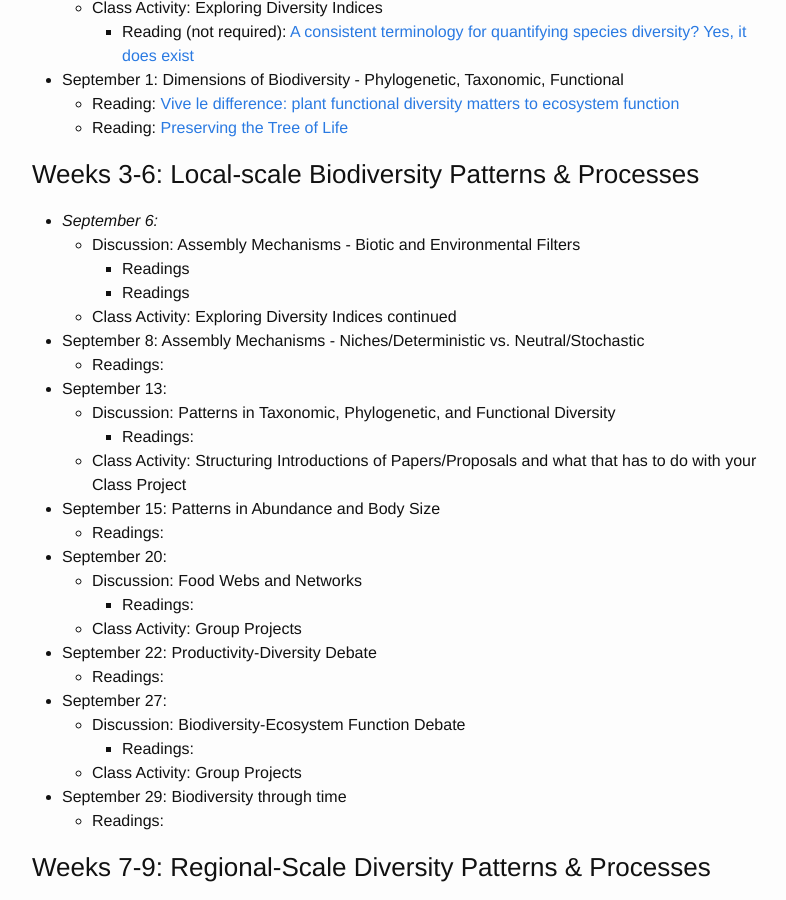
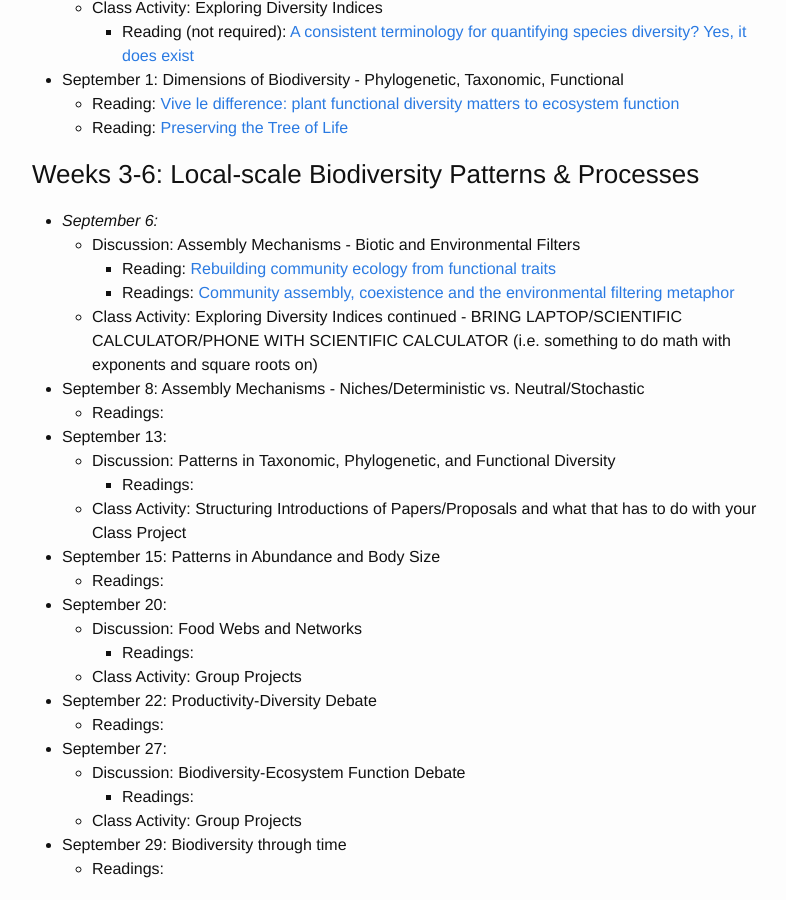
Before and after one commit to skmorgane/biodiversity-course, a Jekyll site: the page built from schedule.md, in a window 1280 px wide and 900 px high, scrolled down 516 px. Shown: the whole window, without its empty margins (238-1024 px from the left). Built offline with Jekyll 4.4.1, drawn with Linux system fonts in a browser that asks for light colours.

```diff
--- a/schedule.md
+++ b/schedule.md
@@ -28,9 +28,10 @@
 
 * *September 6:*
     * Discussion: Assembly Mechanisms - Biotic and Environmental Filters
-         * Readings
-         * Readings
-    * Class Activity: Exploring Diversity Indices continued
+         * Reading: [Rebuilding community ecology from functional traits](http://dx.doi.org/10.1016/j.tree.2006.02.002)
+         * Readings: [Community assembly, coexistence and the environmental filtering metaphor](https://doi.org/10.1111/1365-2435.12345)
+    * Class Activity: Exploring Diversity Indices continued - BRING LAPTOP/SCIENTIFIC CALCULATOR/PHONE
+      WITH SCIENTIFIC CALCULATOR (i.e. something to do math with exponents and square roots on)
 
 
 * September 8: Assembly Mechanisms - Niches/Deterministic vs. Neutral/Stochastic
```
